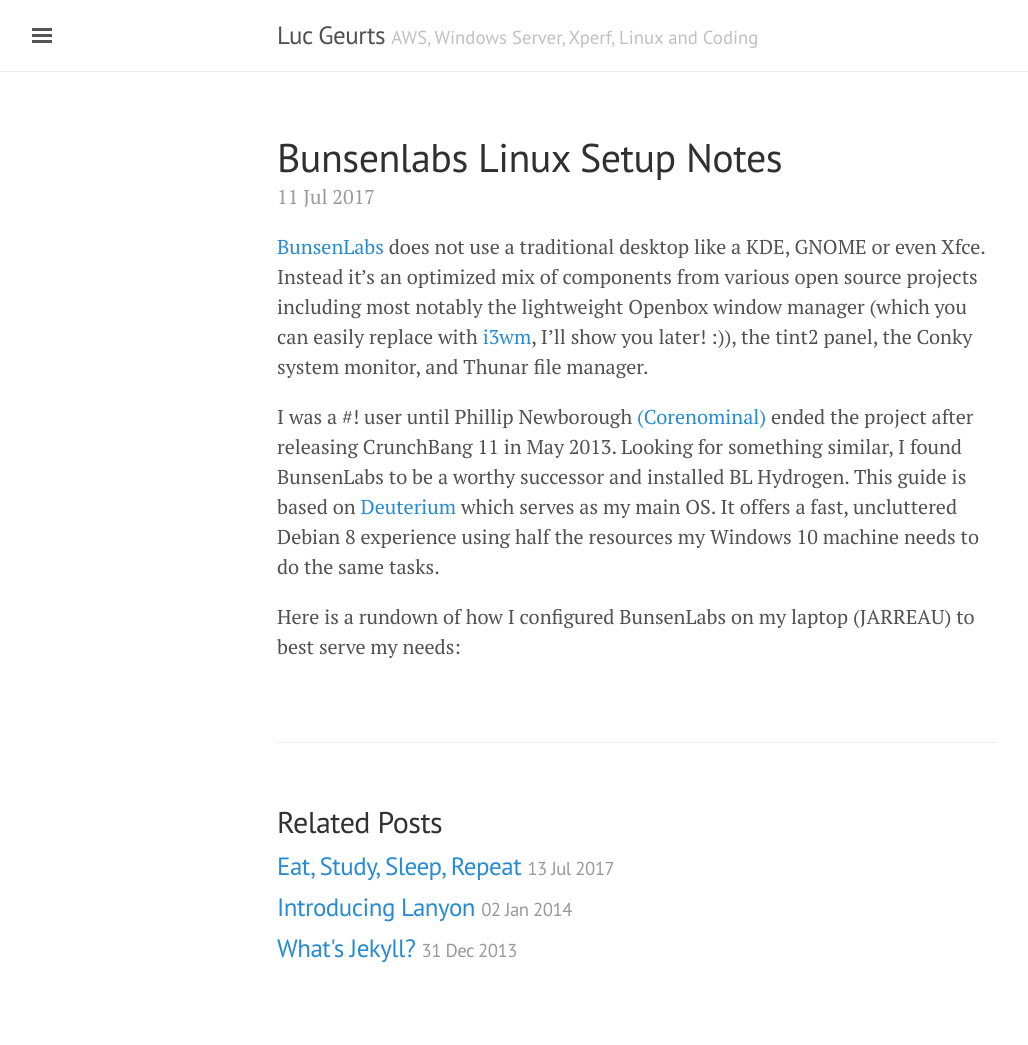
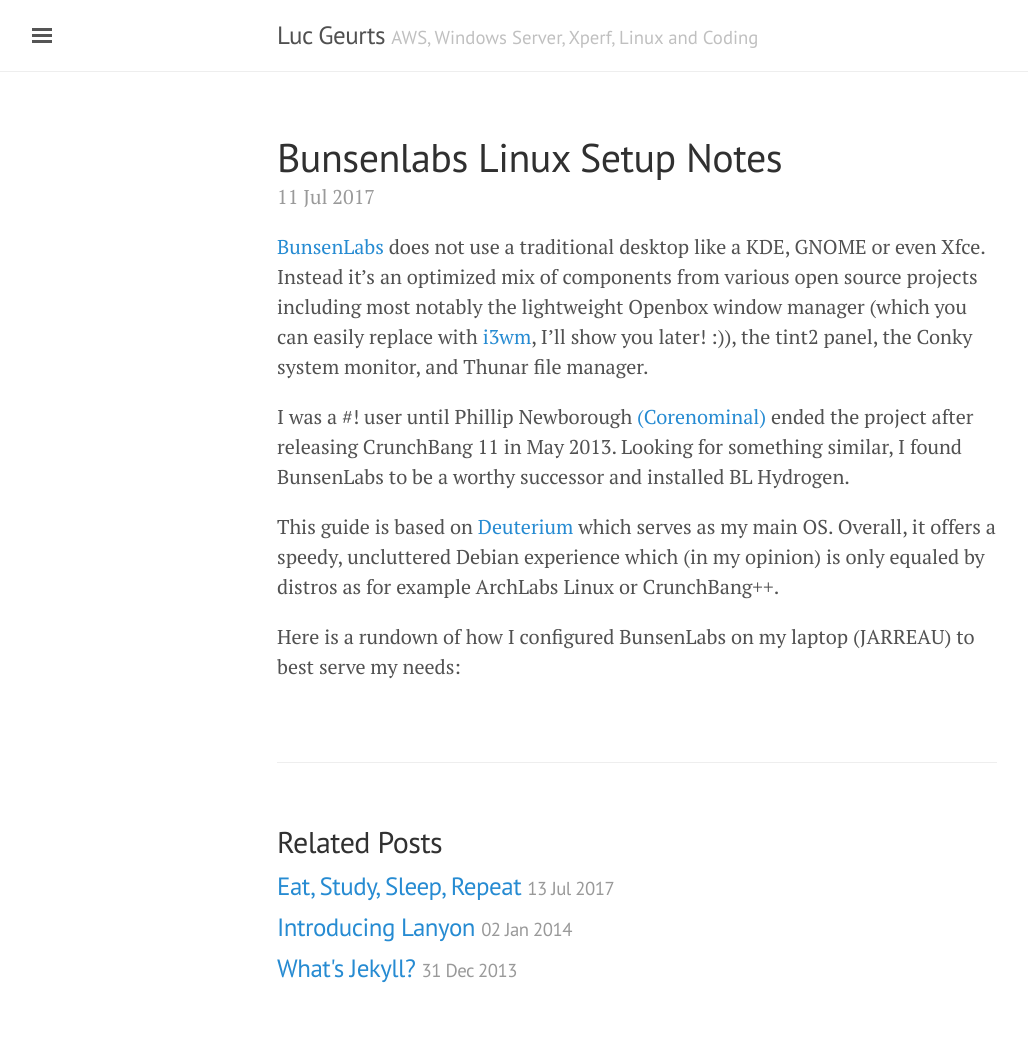
Before and after one commit to lgeurts/lgeurts.github.io, a Jekyll site: the page built from _posts/2017-07-11-bunsenlabs-linux-setup-notes.md, in a window 1280 px wide. Shown: the whole page, without its empty margins (3-1031 px from the left). Built offline with Jekyll 4.4.1, drawn with Linux system fonts in a browser that asks for light colours; our own code applies the rules of GitHub Pages for plain Markdown files.

Commit message:
Update 2017-07-11-bunsenlabs-linux-setup-notes.md

```diff
--- a/_posts/2017-07-11-bunsenlabs-linux-setup-notes.md
+++ b/_posts/2017-07-11-bunsenlabs-linux-setup-notes.md
@@ -1,5 +1,7 @@
 [BunsenLabs](https://www.bunsenlabs.org/) does not use a traditional desktop like a KDE, GNOME or even Xfce. Instead it's an optimized mix of components from various open source projects including most notably the lightweight Openbox window manager (which you can easily replace with [i3wm](https://i3wm.org/), I'll show you later! :)), the tint2 panel, the Conky system monitor, and Thunar file manager.
 
-I was a #! user until Phillip Newborough [(Corenominal)](https://corenominal.org) ended the project after releasing CrunchBang 11 in May 2013. Looking for something similar, I found BunsenLabs to be a worthy successor and installed BL Hydrogen. This guide is based on [Deuterium](https://www.bunsenlabs.org/installation.html#downloads) which serves as my main OS. It offers a fast, uncluttered Debian 8 experience using half the resources my Windows 10 machine needs to do the same tasks.
+I was a #! user until Phillip Newborough [(Corenominal)](https://corenominal.org) ended the project after releasing CrunchBang 11 in May 2013. Looking for something similar, I found BunsenLabs to be a worthy successor and installed BL Hydrogen.
+
+This guide is based on [Deuterium](https://www.bunsenlabs.org/installation.html#downloads) which serves as my main OS. Overall, it offers a speedy, uncluttered Debian experience which (in my opinion) is only equaled by distros as for example ArchLabs Linux or CrunchBang++.
 
 Here is a rundown of how I configured BunsenLabs on my laptop (JARREAU) to best serve my needs:
```
